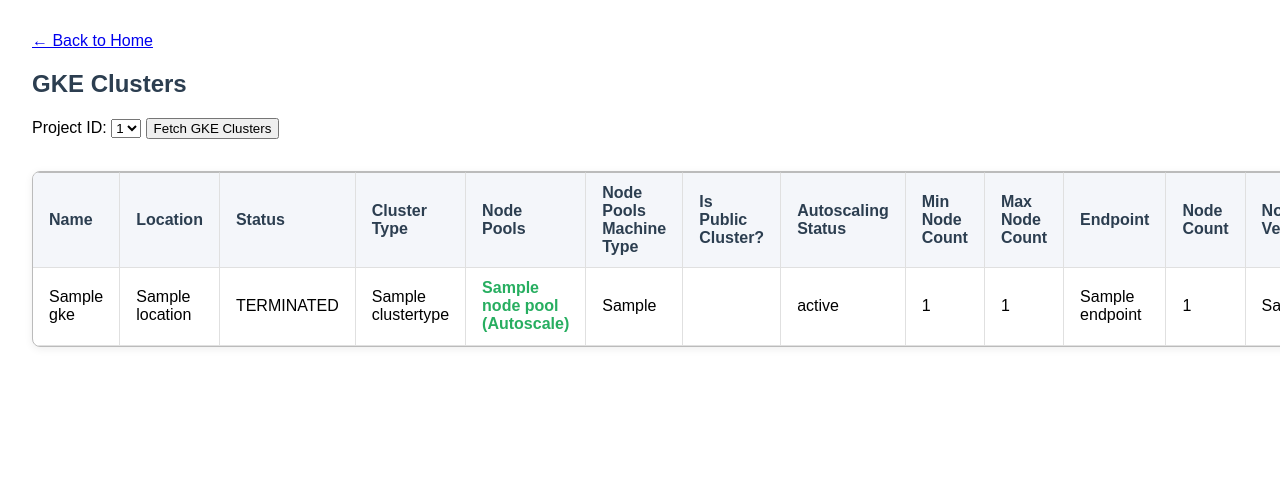
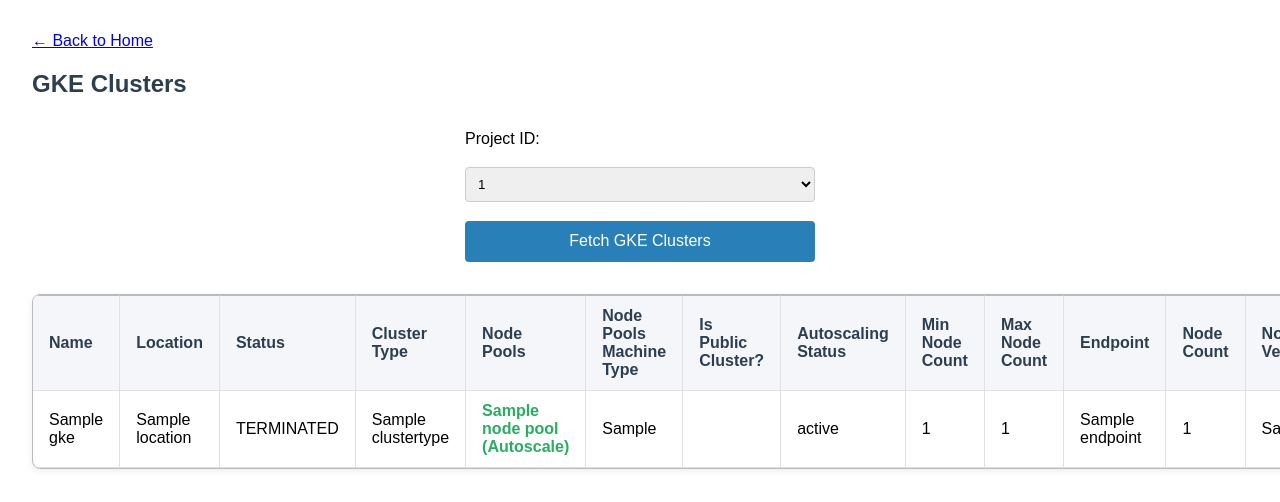
Before and after one commit to vijaymuniyappan07/gcp-ai-cost-optimizer, a Flask app: page /gke in a window 1280 px wide; the page is wider, and only the part inside the window is pictured. Shown: the top 502 px of that part. Run offline with Flask 3, Linux system fonts and the light colour scheme; a database or web service that is not in the repository returns one stand-in record (values such as "Sample title"); data that the repository does not hold is empty.

Commit message:
started with gke

```diff
--- a/frontend/app/templates/gke.html
+++ b/frontend/app/templates/gke.html
@@ -60,14 +60,14 @@
 <body>
     <a href="{{ url_for('index') }}">&#8592; Back to Home</a>
     <h2>GKE Clusters</h2>
-    <form method="post" action="{{ url_for('gke') }}" id="gke-form" style="max-width: 350px; margin-bottom: 2rem;" onsubmit="showLoading()">
+    <form method="post" action="{{ url_for('gke') }}" id="gke-form" style="max-width: 350px; margin: 2rem auto 2rem auto; display: flex; flex-direction: column; gap: 1.2rem;" onsubmit="showLoading()">
         <label for="project_id">Project ID:</label>
-        <select name="project_id" id="project_id" required>
+        <select name="project_id" id="project_id" required style="width: 100%; padding: 0.5rem; border-radius: 4px; border: 1px solid #ccc;">
             {% for pid in project_ids %}
                 <option value="{{ pid }}" {% if pid == selected_project_id %}selected{% endif %}>{{ pid }}</option>
             {% endfor %}
         </select>
-        <button type="submit">Fetch GKE Clusters</button>
+        <button type="submit" style="width: 100%; padding: 0.7rem; background: #2980b9; color: #fff; border: none; border-radius: 4px; font-size: 1rem;">Fetch GKE Clusters</button>
     </form>
     <div id="loading-msg" class="loading" style="display:none;">
         <svg width="40" height="40" viewBox="0 0 40 40" style="vertical-align:middle;">
```
